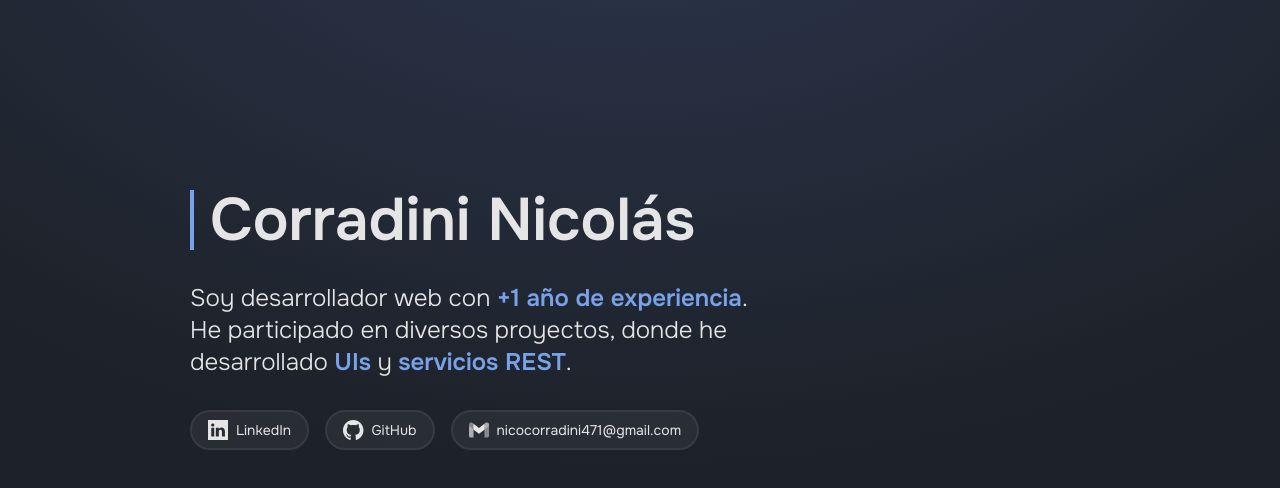
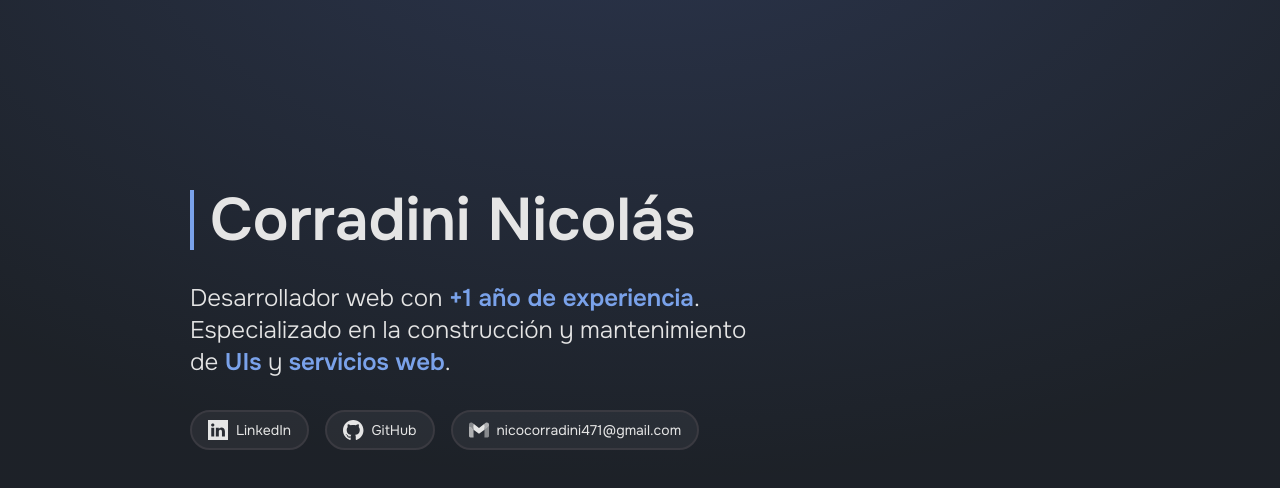
Before and after one commit to ncorradini/portfolio-web, a Next.js app: page / in a window 1280 px wide. Shown: the top 488 px of the page. Built offline with nearby package versions, Linux system fonts and the light colour scheme.

Commit message:
feat: update AboutMe text presentation

```diff
--- a/src/app/components/AboutMe.tsx
+++ b/src/app/components/AboutMe.tsx
@@ -5,16 +5,16 @@ import ButtonWithIcon from 'app/shared/ButtonWithIcon';
 
 function AboutMe() {
   return (
-    <section className="mt-[150px] flex max-w-[570px] flex-col gap-[32px]">
+    <section className="mt-[150px] flex max-w-[580px] flex-col gap-[32px]">
       <h1 className="border-l-4 border-solid border-l-vistaBlue pl-4 text-[48px] font-semibold leading-none text-platinum md:text-[60px]">
         Corradini Nicolás
       </h1>
       <p className="text-md font-light text-platinum md:text-2xl">
-        Soy desarrollador web con{' '}
-        <span className="text-highlighted">+1 año de experiencia</span>. He
-        participado en diversos proyectos, donde he desarrollado{' '}
+        Desarrollador web con{' '}
+        <span className="text-highlighted">+1 año de experiencia</span>.
+        Especializado en la construcción y mantenimiento de{' '}
         <span className="text-highlighted">UIs</span> y{' '}
-        <span className="text-highlighted">servicios REST</span>.
+        <span className="text-highlighted">servicios web</span>.
       </p>
       <div className="flex gap-4">
         <ButtonWithIcon
```
